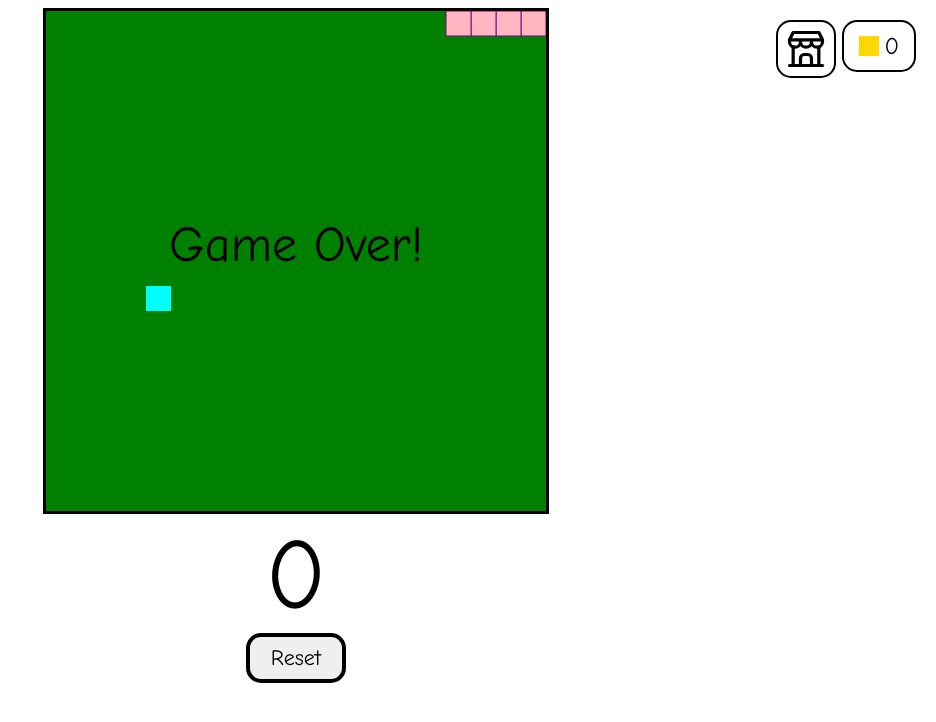
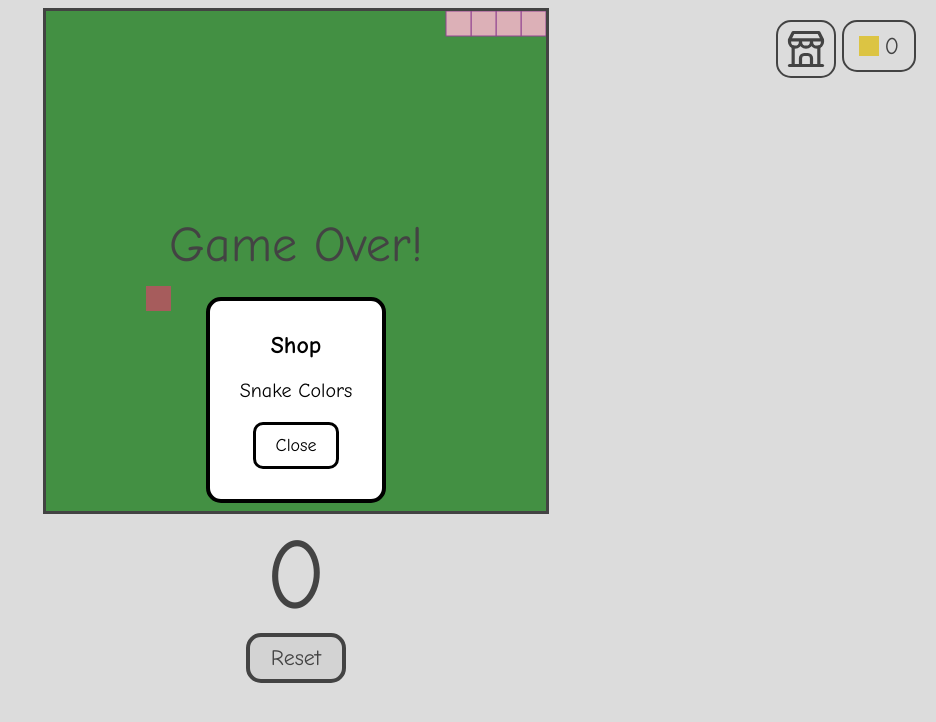
Before and after one commit to M3kko/Snake, a plain HTML site: page index.html in a window 1280 px wide. Both pictures are taken after a click on the button 1150 px from the left and 49 px from the top of the page. Shown: the whole page, without its empty margins (344-1280 px from the left). Drawn offline with Linux system fonts and the light colour scheme.

Commit message:
added shop functionality

```diff
--- a/index.html
+++ b/index.html
@@ -20,6 +20,15 @@
         <button id="resetBtn">Reset</button>
 
     </div>
+    <div id="shopModal" style="display: none;">
+        <div id="shopContent">
+            <h2 id="shopTitle">Shop</h2>
+            <p id="shopSectionTitle">Snake Colors</p>
+            <div id="colorOptions">
+            </div>
+            <button id="closeShopBtn">Close</button>
+        </div>
+    </div>
 </body>
 <script src="index.js"></script>
 </html>
--- a/index.js
+++ b/index.js
@@ -7,9 +7,12 @@ const gameHeight = gameBoard.height;
 const boardBackground = 'green';
 const snakeColor = 'lightpink';
 const snakeBorder = 'purple';
-const foodColor = 'cyan';
+const foodColor = 'brown';
 const unitSize = 25;
 const coinText = document.querySelector('#coinText');
+const shopBtn = document.querySelector('#shopBtn');
+const shopModal = document.querySelector('#shopModal');
+const closeShopBtn = document.querySelector('#closeShopBtn');
 let running = false;
 let xVelocity = unitSize;
 let yVelocity = 0;
@@ -27,6 +30,8 @@ let snake = [
 
 window.addEventListener("keydown", changeDirection);
 resetBtn.addEventListener("click", resetGame)
+shopBtn.addEventListener("click", openShop);
+closeShopBtn.addEventListener("click", closeShop);
 
 gameStart();
 
@@ -183,3 +188,9 @@ function resetGame(){
     ];
     gameStart();
 };
+function openShop(){
+    shopModal.style.display = 'flex';
+}
+function closeShop(){
+    shopModal.style.display = 'none';
+}
--- a/style.css
+++ b/style.css
@@ -56,3 +56,58 @@ border: 3px solid;
 #shopBtn:hover{
     background-color: lightgray;
 }
+
+
+#shopModal{
+    position: fixed;
+    top: 0;
+    left: 0;
+    width: 100%;
+    height: 100%;
+    background-color: rgba(169, 169, 169, 0.4);
+    display: none;
+    justify-content: center;
+    align-items: center;
+    z-index: 1000;
+}
+
+#shopContent{
+    background-color: white;
+    padding: 30px;
+    border-radius: 15px;
+    border: 4px solid black;
+    max-width: 500px;
+    max-height: 80%;
+    overflow-y: auto;
+}
+
+#shopTitle{
+    font-family: 'Comic Sans MS', sans-serif;
+    margin-top: 0;
+    text-align: center;
+}
+
+#shopSectionTitle{
+    font-family: 'Comic Sans MS', sans-serif;
+    font-size: 20px;
+    margin-bottom: 15px;
+}
+
+#closeShopBtn{
+    font-family: 'Comic Sans Ms', sans-serif;
+    font-size: 18px;
+    padding: 10px 20px;
+    cursor: pointer;
+    background-color: white;
+    display: block;
+    border: 3px solid black;
+    border-radius: 10px;
+    cursor: pointer;
+    background-color: white;
+    display: block;
+    margin: 20px auto 0 auto;
+}
+
+#closeShopBtn:hover{
+    background-color: lightgray;
+}
```
